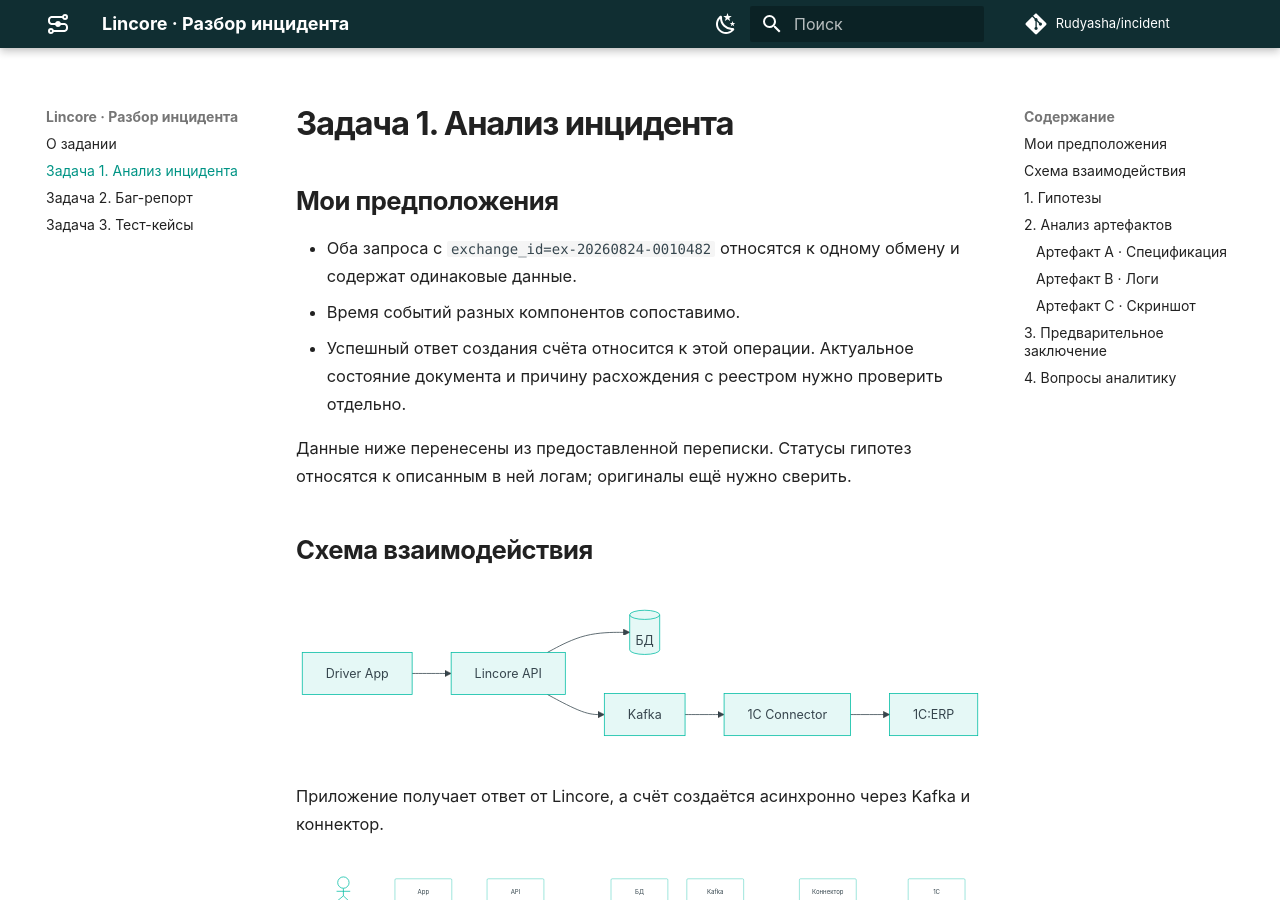
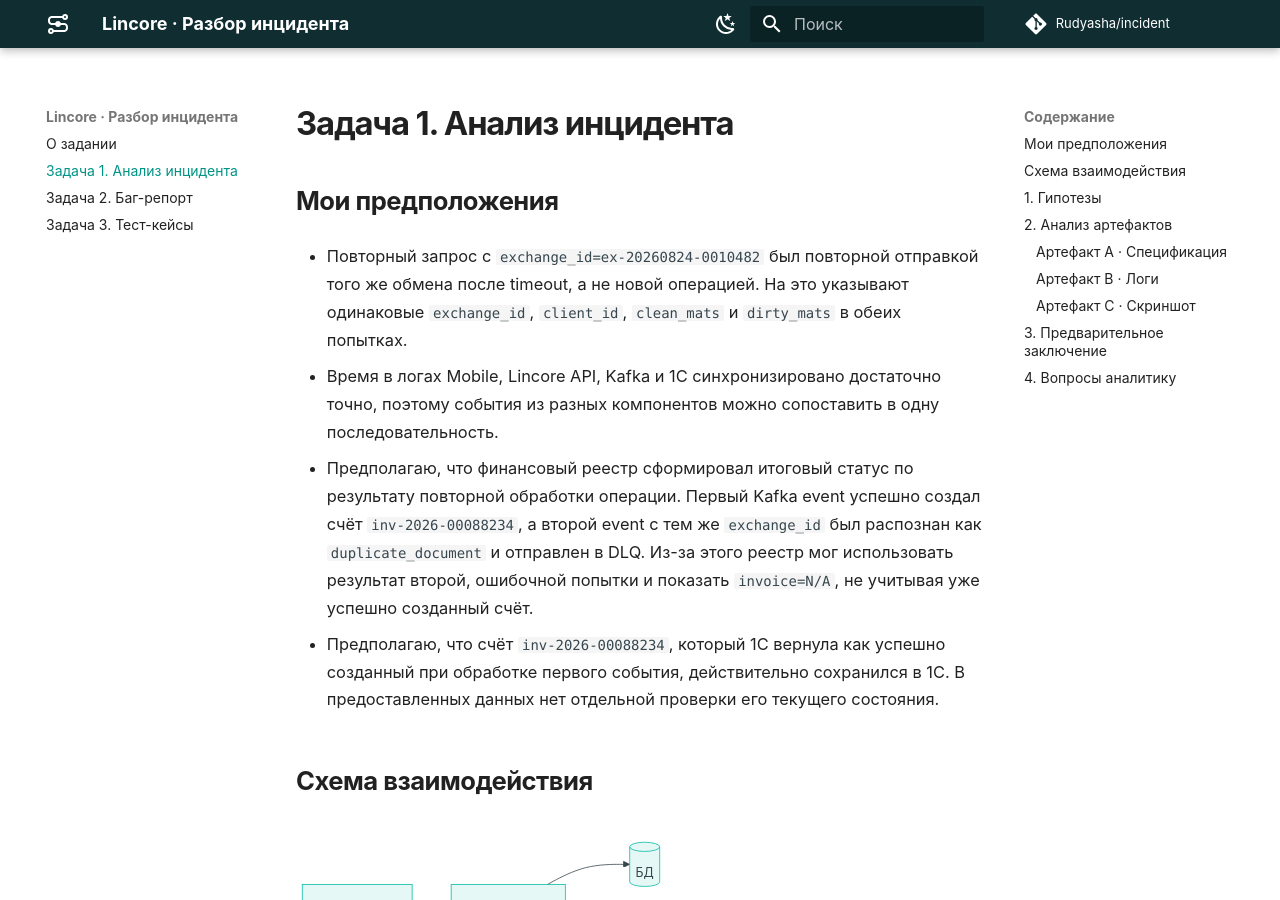
Before and after one commit to Rudyasha/incident, an MkDocs documentation site: the page built from docs/task-1.md, in a window 1280 px wide and 900 px high. Built offline with MkDocs 1.6.1 and Material for MkDocs 9.7.7, drawn with Linux system fonts in a browser that asks for light colours; comment, search, counter and statistics services are not loaded.

Commit message:
Update task-1.md

```diff
--- a/docs/task-1.md
+++ b/docs/task-1.md
@@ -2,11 +2,13 @@
 
 ## Мои предположения
 
-- Оба запроса с `exchange_id=ex-20260824-0010482` относятся к одному обмену и содержат одинаковые данные.
-- Время событий разных компонентов сопоставимо.
-- Успешный ответ создания счёта относится к этой операции. Актуальное состояние документа и причину расхождения с реестром нужно проверить отдельно.
+- Повторный запрос с `exchange_id=ex-20260824-0010482` был повторной отправкой того же обмена после timeout, а не новой операцией. На это указывают одинаковые `exchange_id`, `client_id`, `clean_mats` и `dirty_mats` в обеих попытках.
 
-Данные ниже перенесены из предоставленной переписки. Статусы гипотез относятся к описанным в ней логам; оригиналы ещё нужно сверить.
+- Время в логах Mobile, Lincore API, Kafka и 1С синхронизировано достаточно точно, поэтому события из разных компонентов можно сопоставить в одну последовательность.
+
+- Предполагаю, что финансовый реестр сформировал итоговый статус по результату повторной обработки операции. Первый Kafka event успешно создал счёт `inv-2026-00088234`, а второй event с тем же `exchange_id` был распознан как `duplicate_document` и отправлен в DLQ. Из-за этого реестр мог использовать результат второй, ошибочной попытки и показать `invoice=N/A`, не учитывая уже успешно созданный счёт.
+
+- Предполагаю, что счёт `inv-2026-00088234`, который 1С вернула как успешно созданный при обработке первого события, действительно сохранился в 1С. В предоставленных данных нет отдельной проверки его текущего состояния.
 
 ## Схема взаимодействия
 
```
